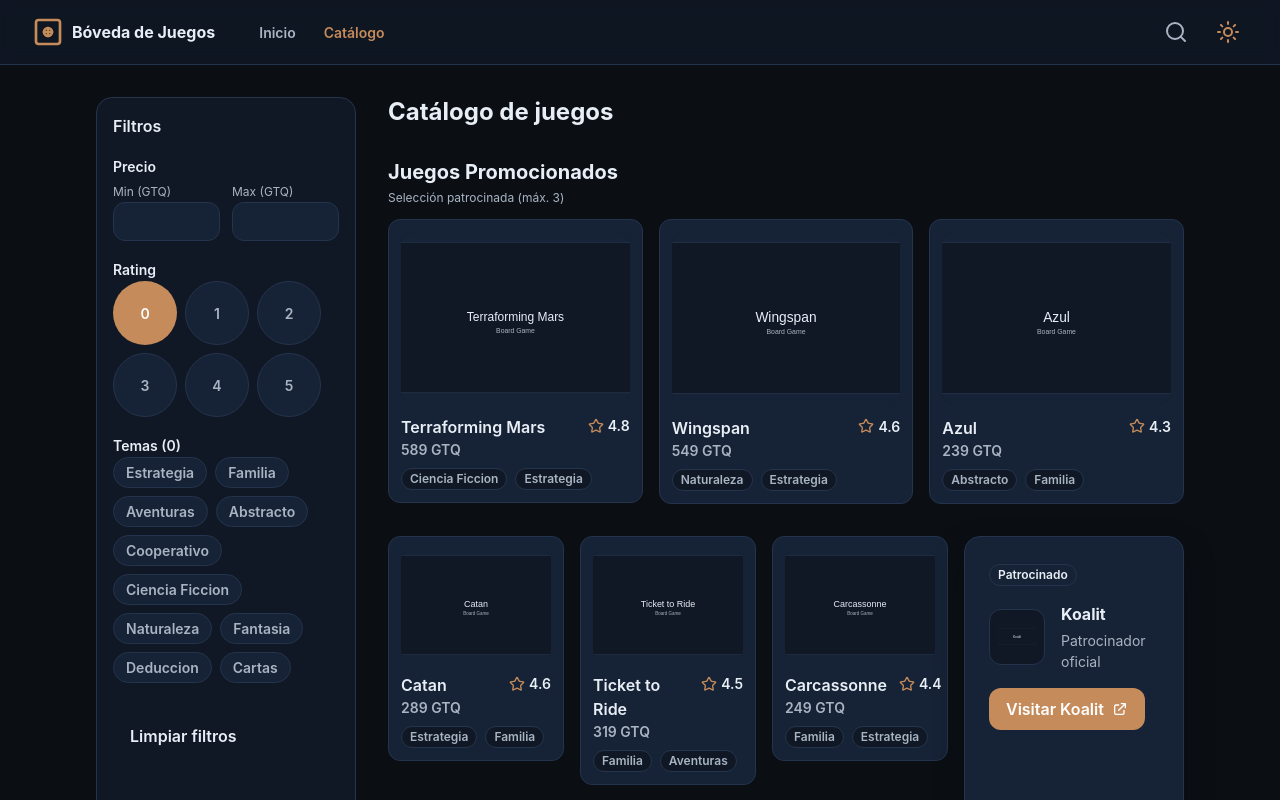
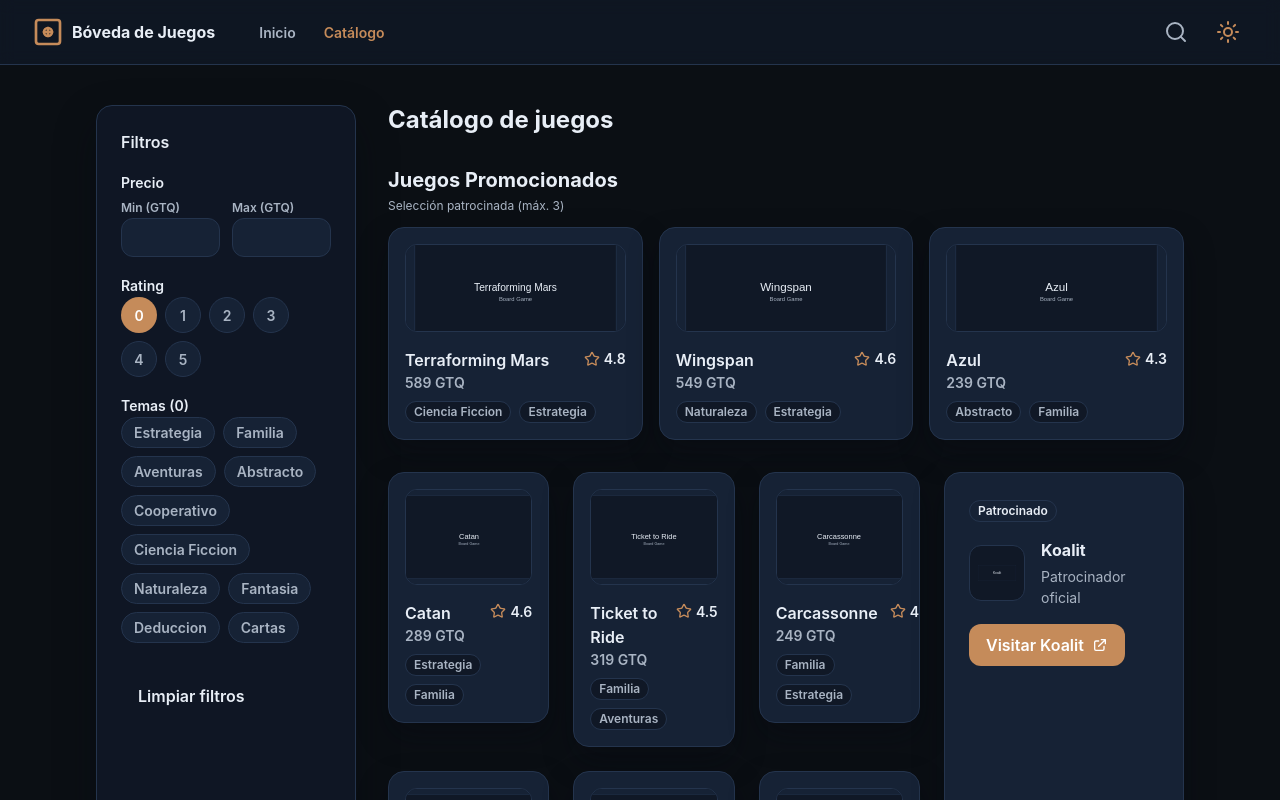
Before and after one commit to dlop6/website-juego-de-mesa-koalit, a Next.js app: page /catalogo in a window 1280 px wide. Shown: the top 800 px of the page. Built offline with nearby package versions, Linux system fonts and the light colour scheme.

Commit message:
feat: enhance game retrieval logic, improve image handling, and add tests for getGameById function

```diff
--- a/next.config.ts
+++ b/next.config.ts
@@ -3,6 +3,12 @@
 const nextConfig: NextConfig = {
   /* config options here */
   reactCompiler: true,
+  images: {
+    formats: ["image/avif", "image/webp"],
+    dangerouslyAllowSVG: true,
+    contentDispositionType: "attachment",
+    contentSecurityPolicy: "default-src 'self'; script-src 'none'; sandbox;",
+  },
 };
 
 export default nextConfig;
--- a/src/components/catalog/CatalogClient.tsx
+++ b/src/components/catalog/CatalogClient.tsx
@@ -42,7 +42,6 @@
   const pathname = usePathname();
   const searchParams = useSearchParams();
   const searchParamsString = searchParams.toString();
-  const initialFiltersRef = useRef<GameFilters | null>(null);
   const didSyncRef = useRef(false);
   const [isPending, startTransition] = useTransition();
   const [showSpinner, setShowSpinner] = useState(false);
@@ -104,15 +103,10 @@
   }, [games]);
 
   const initialFilters = useMemo(() => {
-    if (initialFiltersRef.current) {
-      return initialFiltersRef.current;
-    }
-    const parsed = parseFiltersFromSearchParams(
+    return parseFiltersFromSearchParams(
       new URLSearchParams(searchParamsString),
       themeOptions
     );
-    initialFiltersRef.current = parsed;
-    return parsed;
   }, [searchParamsString, themeOptions]);
 
   const [filters, setFilters] = useState<GameFilters>(initialFilters);
@@ -221,12 +215,12 @@
 
   return (
     <main className="min-h-screen bg-bg text-text">
-      <div className="mx-auto w-full max-w-6xl px-4 py-6 lg:px-6">
+      <div className="mx-auto w-full max-w-6xl px-4 py-8 lg:px-6 lg:py-10">
         <div className="grid gap-6 lg:grid-cols-[260px_1fr]">
           <aside
             ref={filtersPanelRef}
             id="filters-panel"
-            className="space-y-6 rounded-3 border border-border bg-surface p-4"
+            className="space-y-6 rounded-3 border border-border bg-surface/90 p-5 shadow-[0_18px_40px_rgba(7,11,18,0.35)]"
           >
             <div className="space-y-4">
               <h2 className="text-600 font-600">Filtros</h2>
@@ -237,7 +231,7 @@
                 </label>
                 <div className="grid grid-cols-2 gap-3">
                   <div className="space-y-1">
-                    <span className="text-400 text-muted">Min (GTQ)</span>
+                    <span className="text-400 font-600 text-muted">Min (GTQ)</span>
                     <input
                       id="price-min"
                       type="number"
@@ -249,7 +243,7 @@
                     />
                   </div>
                   <div className="space-y-1">
-                    <span className="text-400 text-muted">Max (GTQ)</span>
+                    <span className="text-400 font-600 text-muted">Max (GTQ)</span>
                     <input
                       id="price-max"
                       type="number"
@@ -276,7 +270,7 @@
                         type="button"
                         aria-pressed={isActive}
                         className={cn(
-                          "flex h-8 w-8 items-center justify-center rounded-full border text-500 font-600",
+                          "flex h-9 w-9 items-center justify-center rounded-full border text-500 font-600",
                           isActive
                             ? "border-transparent bg-accent text-white"
                             : "border-border bg-elevated text-muted"
@@ -346,7 +340,7 @@
             />
 
             {hasSponsor ? (
-              <div className="grid gap-4 lg:grid-cols-[minmax(0,1fr)_220px]">
+              <div className="grid gap-5 lg:grid-cols-[minmax(0,1fr)_240px]">
                 <div>
                   {filteredGames.length === 0 ? (
                     <EmptyState
@@ -358,11 +352,11 @@
                       onSecondaryAction={focusFilters}
                     />
                   ) : (
-                    <div className="grid gap-4 sm:grid-cols-2 lg:grid-cols-3">
+                    <div className="grid gap-5 sm:grid-cols-2 lg:grid-cols-3">
                       {baseGames.map((game) => (
                         <Link
                           key={game.id}
-                          href={`/catalogo/${game.id}`}
+                          href={`/catalogo/${encodeURIComponent(game.id)}`}
                           className="block focus-visible:outline focus-visible:outline-2 focus-visible:outline-accent focus-visible:outline-offset-2"
                           aria-label={`Ver detalles de ${game.name}`}
                         >
@@ -393,11 +387,11 @@
                 onSecondaryAction={focusFilters}
               />
             ) : (
-              <div className="grid gap-4 sm:grid-cols-2 lg:grid-cols-3">
+              <div className="grid gap-5 sm:grid-cols-2 lg:grid-cols-3">
                 {baseGames.map((game) => (
                   <Link
                     key={game.id}
-                    href={`/catalogo/${game.id}`}
+                    href={`/catalogo/${encodeURIComponent(game.id)}`}
                     className="block focus-visible:outline focus-visible:outline-2 focus-visible:outline-accent focus-visible:outline-offset-2"
                     aria-label={`Ver detalles de ${game.name}`}
                   >
--- a/src/components/game/GameCard.tsx
+++ b/src/components/game/GameCard.tsx
@@ -14,8 +14,10 @@
   priceCurrency: string;
   ratingValue: number;
   themes: string[];
+  variant?: "default" | "promo";
   badgeSlot?: ReactNode;
   className?: string;
+  imageWrapperClassName?: string;
 }
 
 function formatPrice(amount: number) {
@@ -35,23 +37,35 @@
   priceCurrency,
   ratingValue,
   themes,
+  variant = "default",
   badgeSlot,
   className,
+  imageWrapperClassName,
 }: GameCardProps) {
   const priceLabel = `${formatPrice(priceAmount)} ${priceCurrency}`;
+  const imageWrapperClasses = [
+    "relative w-full overflow-hidden rounded-2 border border-border bg-surface",
+    variant === "promo" ? "aspect-[16/9]" : "aspect-[4/3]",
+    imageWrapperClassName,
+  ]
+    .filter(Boolean)
+    .join(" ");
 
   return (
     <article
       data-game-id={id}
       className={[
-        "overflow-hidden rounded-2 border border-border bg-elevated",
-        "p-3",
+        "overflow-hidden rounded-3 border border-border bg-elevated",
+        "p-4",
+        "shadow-[0_14px_30px_rgba(6,10,18,0.35)]",
+        "transition-transform duration-2 ease-[cubic-bezier(0.2,0,0,1)]",
+        "hover:-translate-y-1",
         className,
       ]
         .filter(Boolean)
         .join(" ")}
     >
-      <div className="relative overflow-hidden rounded-2 bg-surface aspect-[4/3] w-full">
+      <div className={imageWrapperClasses}>
         {badgeSlot ? <div className="absolute right-2 top-2">{badgeSlot}</div> : null}
         <Image
           src={imageSrc}
@@ -63,7 +77,7 @@
         />
       </div>
 
-      <div className="mt-3 space-y-2">
+      <div className="mt-4 space-y-2">
         <div className="flex items-start justify-between gap-3">
           <div>
             <h3 className="text-600 font-600 text-text">{name}</h3>
--- a/src/components/game/GameDetail.tsx
+++ b/src/components/game/GameDetail.tsx
@@ -44,13 +44,14 @@
     typeof game.complexity === "number" ? `${game.complexity}` : null;
 
   return (
-    <div className="min-h-screen bg-bg text-text">
-      <div className="mx-auto w-full max-w-5xl px-4 py-6 lg:px-6">
+    <main className="min-h-screen bg-bg text-text">
+      <div className="mx-auto w-full max-w-5xl px-4 py-8 lg:px-6 lg:py-10">
         <BackToCatalog searchParams={searchParams} />
 
-        <section className="mt-4 rounded-3 border border-border bg-surface p-4 lg:p-6">
+        <section className="mt-5 rounded-3 border border-border bg-surface p-4 shadow-[0_18px_36px_rgba(6,10,18,0.35)] lg:p-6">
           <div className="grid gap-6 lg:grid-cols-[minmax(0,1.2fr)_minmax(0,1fr)]">
-            <div className="relative h-64 w-full overflow-hidden rounded-2 border border-border bg-elevated sm:h-72 lg:h-80">
+            <div className="relative overflow-hidden rounded-3 border border-border bg-elevated">
+              <div className="relative aspect-[4/3] w-full">
                 {game.image?.src ? (
                   <Image
                     src={game.image.src}
@@ -65,6 +66,7 @@
                     Imagen no disponible
                   </div>
                 )}
+              </div>
             </div>
 
             <div className="space-y-4">
@@ -135,13 +137,13 @@
           </div>
         </section>
 
-        <section className="mt-6 rounded-3 border border-border bg-surface p-4 lg:p-6">
+        <section className="mt-6 rounded-3 border border-border bg-surface p-4 shadow-[0_18px_36px_rgba(6,10,18,0.35)] lg:p-6">
           <h2 className="text-700 font-700 text-text">Descripción</h2>
-          <p className="mt-2 text-500 text-muted">
+          <p className="mt-2 text-500 leading-relaxed text-muted">
             {game.shortDescription}
           </p>
         </section>
       </div>
-    </div>
+    </main>
   );
 }
--- a/src/lib/dal/index.ts
+++ b/src/lib/dal/index.ts
@@ -33,7 +33,21 @@
 
 export async function getGameById(id: string): Promise<Game | null> {
   const { games } = await readDatabase();
-  return games.find((game) => game.id === id) ?? null;
+  if (!id) {
+    return null;
+  }
+  let normalized = id;
+  try {
+    normalized = decodeURIComponent(id).trim();
+  } catch {
+    normalized = id.trim();
+  }
+  const direct = games.find((game) => game.id === normalized);
+  if (direct) {
+    return direct;
+  }
+  const lower = normalized.toLowerCase();
+  return games.find((game) => game.id.toLowerCase() === lower) ?? null;
 }
 
 export async function getSponsors(): Promise<Sponsor[]> {
```
Also changed, not shown: 1 other file (tests, documents, lock files or other folders). Lines whose indentation alone changed are shown as unchanged.
